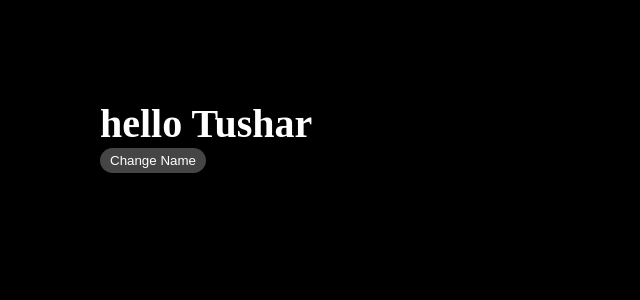
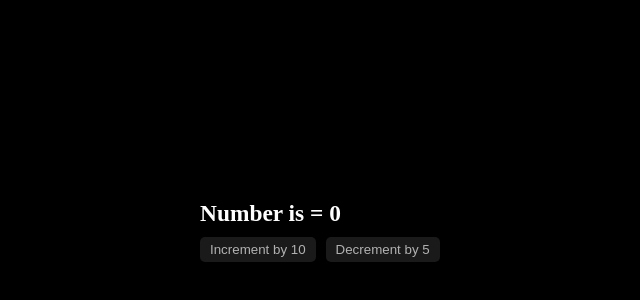
Before and after one commit to gitboytushar/React_Learning02, a React (Vite) app: page / in a window 1280 px wide. Shown: the top 300 px of the page, without its empty margins (0-640 px from the left). Built offline with nearby package versions, Linux system fonts and the light colour scheme.

Commit message:
Bug Fix: Now i can use React Hooks

```diff
--- a/src/App.jsx
+++ b/src/App.jsx
@@ -1,22 +1,13 @@
-import React from 'react'
+import { useState } from 'react'
 
-const App = () => {
-  let user = 'Tushar'
-
-  const abc = () => {
-    console.log('button clicked')
-  }
-
-  const change_name = () => {
-    console.log(user)
-    user = 'Aryan'
-    console.log(user)
-  }
+function App () {
+  const [num, setNum] = useState(0)
 
   return (
     <div>
-      <h1>hello {user}</h1>
-      <button onClick={change_name}>Change Name</button>
+      <h3>Number is = {num}</h3>
+      <button onClick={() => setNum(num + 10)}>Increment by 10</button>
+      <button onClick={() => setNum(num - 5)}>Decrement by 5</button>
     </div>
   )
 }
--- a/src/index.css
+++ b/src/index.css
@@ -13,14 +13,22 @@ body {
 }
 
 body {
-  margin: 100px;
+  margin: 200px;
   font-size: 20px;
 }
 
 button {
-  background-color: rgb(69, 69, 69);
   border: none;
+  border-radius: 5px;
   padding: 5px 10px;
-  border-radius: 50px;
+  background-color: rgba(52, 52, 52, 0.5);
+  color: rgb(178, 178, 178);
+  margin-block: 10px;
+  margin-right: 10px;
   cursor: pointer;
 }
+
+button:hover {
+  background-color: rgba(62, 62, 62, 0.5);
+  color: rgb(214, 214, 214);
+}
--- a/src/main.jsx
+++ b/src/main.jsx
@@ -1,11 +1,12 @@
 import { StrictMode } from 'react'
 import { createRoot } from 'react-dom/client'
 import App from './App.jsx'
-
 import './index.css'
 
 createRoot(document.getElementById('root')).render(
-  App()
+  <StrictMode>
+    <App />
+  </StrictMode>
 )
 
 // <strictmode> tag is used for production level purposes
```
